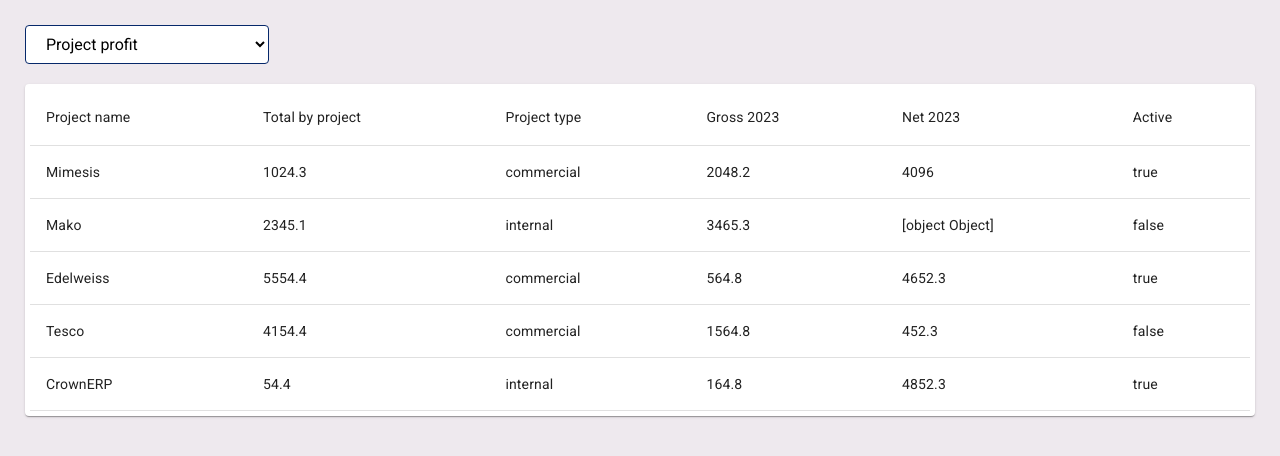
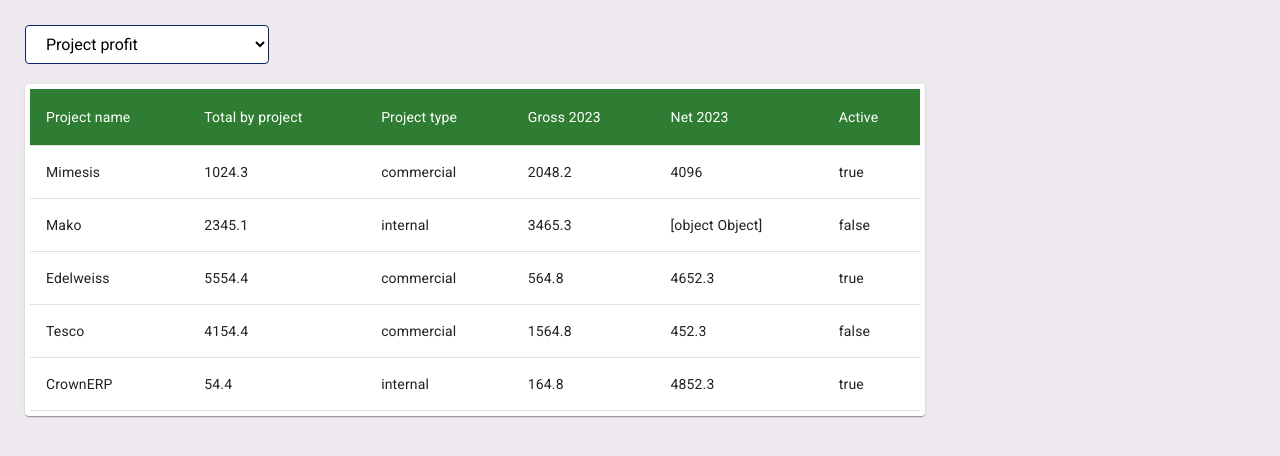
Before and after one commit to AleksandraBakhcheva/md-test_app, a React (Create React App) app: page / in a window 1280 px wide. Shown: the top 456 px of the page. Built offline with nearby package versions, Linux system fonts and the light colour scheme.

Commit message:
modify table styles

```diff
--- a/src/assets/components/TableDraft/TableDraft.tsx
+++ b/src/assets/components/TableDraft/TableDraft.tsx
@@ -1,5 +1,5 @@
+import data from "../../data.json";
 import { TableProps } from "../../utils/types";
-import data from "../../data.json";
 import {
   Table,
   TableBody,
@@ -13,12 +13,20 @@ import {
 export const TableDraft = (props: TableProps) => {
   return (
     <>
-      <TableContainer component={Paper}>
+      <TableContainer sx={{ maxWidth: 900 }} component={Paper}>
         <Table sx={{ minWidth: 450 }} aria-label="simple table">
           <TableHead>
             <TableRow>
               {data[props.index].header.map((title) => (
-                <TableCell key={title.id}>{title.caption}</TableCell>
+                <TableCell
+                  sx={{
+                    backgroundColor: "success.main",
+                    color: "white",
+                  }}
+                  key={title.id}
+                >
+                  {title.caption}
+                </TableCell>
               ))}
             </TableRow>
           </TableHead>
```
